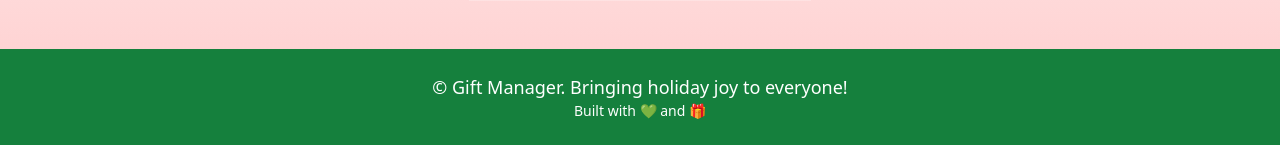
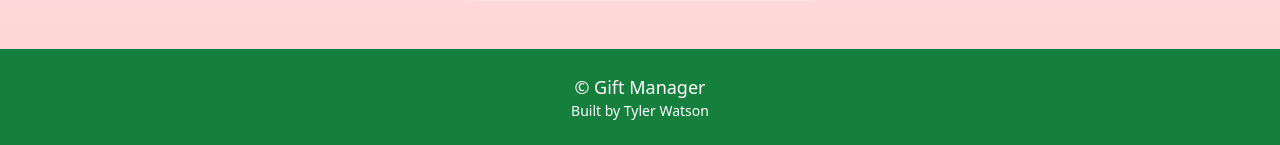
Before and after one commit to Coolman4128/giftmanager, a Django app: page /register/ in a window 1280 px wide. Shown: the part 911-1056 px from the top of the page. Run offline with Django 5.2, Linux system fonts and the light colour scheme; some libraries are stand-ins or nearby versions.

Commit message:
Update base.html

```diff
--- a/templates/base.html
+++ b/templates/base.html
@@ -60,8 +60,8 @@
   <!-- Footer -->
   <footer class="bg-green-700 text-white py-6">
     <div class="max-w-7xl mx-auto text-center">
-      <p class="text-lg">&copy; {{ now|date:"Y" }} Gift Manager. Bringing holiday joy to everyone!</p>
-      <p class="text-sm">Built with 💚 and 🎁</p>
+      <p class="text-lg">&copy; {{ now|date:"Y" }} Gift Manager</p>
+      <p class="text-sm">Built by Tyler Watson</p>
     </div>
   </footer>
 
```
